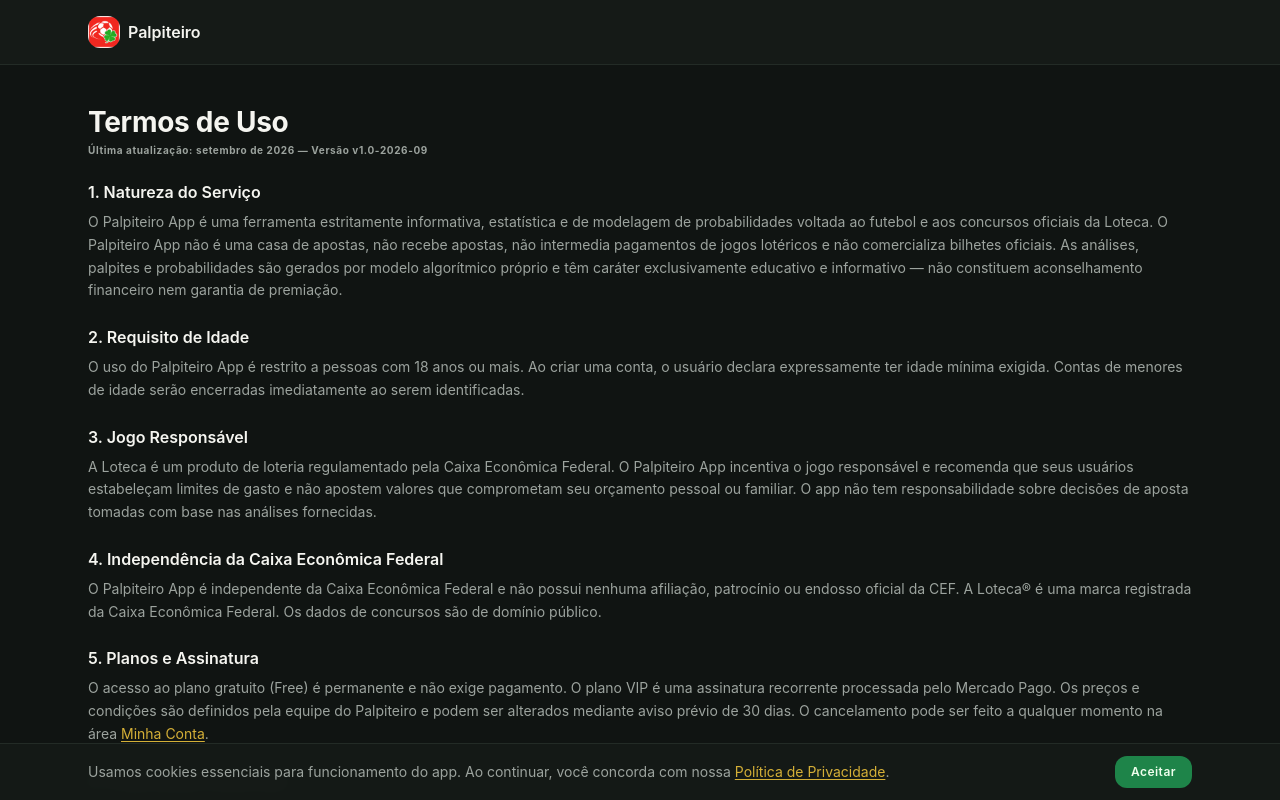
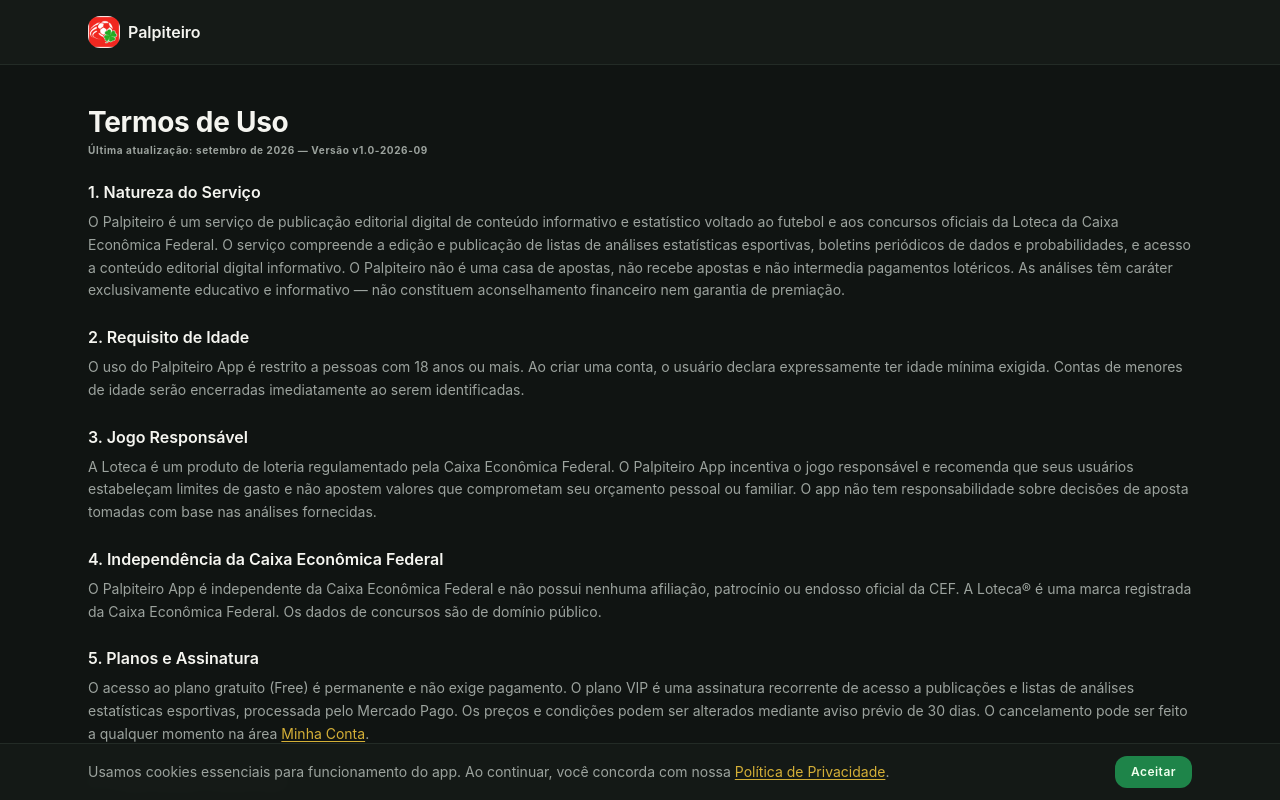
Before and after one commit to peixotopoplab/palpiteiro-front, a Next.js app: page /termos in a window 1280 px wide. Shown: the top 800 px of the page. Built offline with nearby package versions, Linux system fonts and the light colour scheme.

Commit message:
legal: linguagem dos termos alinhada ao CNAE 5819-1/00

```diff
--- a/src/app/(institucional)/termos/page.tsx
+++ b/src/app/(institucional)/termos/page.tsx
@@ -15,11 +15,12 @@
       </div>
 
       <Secao titulo="1. Natureza do Serviço">
-        O Palpiteiro App é uma ferramenta estritamente informativa, estatística e de modelagem de
-        probabilidades voltada ao futebol e aos concursos oficiais da Loteca. O Palpiteiro App
-        não é uma casa de apostas, não recebe apostas, não intermedia pagamentos de jogos
-        lotéricos e não comercializa bilhetes oficiais. As análises, palpites e probabilidades
-        são gerados por modelo algorítmico próprio e têm caráter exclusivamente educativo e
+        O Palpiteiro é um serviço de publicação editorial digital de conteúdo informativo e
+        estatístico voltado ao futebol e aos concursos oficiais da Loteca da Caixa Econômica
+        Federal. O serviço compreende a edição e publicação de listas de análises estatísticas
+        esportivas, boletins periódicos de dados e probabilidades, e acesso a conteúdo editorial
+        digital informativo. O Palpiteiro não é uma casa de apostas, não recebe apostas e não
+        intermedia pagamentos lotéricos. As análises têm caráter exclusivamente educativo e
         informativo — não constituem aconselhamento financeiro nem garantia de premiação.
       </Secao>
 
@@ -45,9 +46,9 @@
 
       <Secao titulo="5. Planos e Assinatura">
         O acesso ao plano gratuito (Free) é permanente e não exige pagamento. O plano VIP é
-        uma assinatura recorrente processada pelo Mercado Pago. Os preços e condições são
-        definidos pela equipe do Palpiteiro e podem ser alterados mediante aviso prévio de
-        30 dias. O cancelamento pode ser feito a qualquer momento na área{" "}
+        uma assinatura recorrente de acesso a publicações e listas de análises estatísticas
+        esportivas, processada pelo Mercado Pago. Os preços e condições podem ser alterados
+        mediante aviso prévio de 30 dias. O cancelamento pode ser feito a qualquer momento na área{" "}
         <Link href="/conta" className="text-badge-vip underline underline-offset-2">Minha Conta</Link>.
       </Secao>
 
--- a/src/components/legal-drawer.tsx
+++ b/src/components/legal-drawer.tsx
@@ -17,11 +17,11 @@
       <p className="text-label-sm text-text-muted">Versão v1.0-2026-09</p>
 
       {[
-        ["1. Natureza do Serviço", "O Palpiteiro App é uma ferramenta estritamente informativa, estatística e de modelagem de probabilidades voltada ao futebol e aos concursos oficiais da Loteca. Não é uma casa de apostas, não recebe apostas e não intermedia pagamentos lotéricos. As análises têm caráter exclusivamente educativo — não constituem aconselhamento financeiro nem garantia de premiação."],
+        ["1. Natureza do Serviço", "O Palpiteiro é um serviço de publicação editorial digital de conteúdo informativo e estatístico voltado ao futebol e aos concursos oficiais da Loteca da Caixa Econômica Federal. O serviço compreende a edição e publicação de listas de análises estatísticas esportivas, boletins periódicos de dados e probabilidades, e acesso a conteúdo editorial digital informativo. Não é uma casa de apostas, não recebe apostas e não intermedia pagamentos lotéricos. As análises têm caráter exclusivamente educativo e informativo — não constituem aconselhamento financeiro nem garantia de premiação."],
         ["2. Requisito de Idade", "O uso é restrito a pessoas com 18 anos ou mais. Ao criar uma conta, o usuário declara expressamente ter a idade mínima exigida."],
         ["3. Jogo Responsável", "A Loteca é um produto regulamentado pela Caixa Econômica Federal. O Palpiteiro incentiva o jogo responsável e recomenda que os usuários estabeleçam limites de gasto. O app não tem responsabilidade sobre decisões de aposta tomadas com base nas análises fornecidas."],
         ["4. Independência da Caixa", "O Palpiteiro App é independente da Caixa Econômica Federal e não possui nenhuma afiliação, patrocínio ou endosso oficial da CEF. A Loteca® é marca registrada da CEF."],
-        ["5. Planos e Assinatura", "O plano gratuito (Free) é permanente. O plano VIP é uma assinatura recorrente processada pelo Mercado Pago. Os preços podem ser alterados com aviso prévio de 30 dias. Cancelamento disponível a qualquer momento em Minha Conta."],
+        ["5. Planos e Assinatura", "O plano gratuito (Free) é permanente e não exige pagamento. O plano VIP é uma assinatura recorrente de acesso a publicações e listas de análises estatísticas esportivas, processada pelo Mercado Pago. Os preços e condições são gerenciados pelo Palpiteiro e podem ser alterados com aviso prévio de 30 dias. O cancelamento pode ser feito a qualquer momento em Minha Conta."],
         ["6. Propriedade Intelectual", "Todo o conteúdo do app — análises, modelos, código e identidade visual — é protegido por direitos autorais. Vedada a reprodução ou uso comercial sem autorização prévia."],
         ["7. Limitação de Responsabilidade", "O app não garante premiação. Resultados passados não garantem resultados futuros. O usuário assume integralmente os riscos de suas decisões de aposta."],
         ["8. Privacidade e LGPD", "O tratamento de dados segue a Política de Privacidade do app, em conformidade com a LGPD (Lei nº 13.709/2018)."],
```
